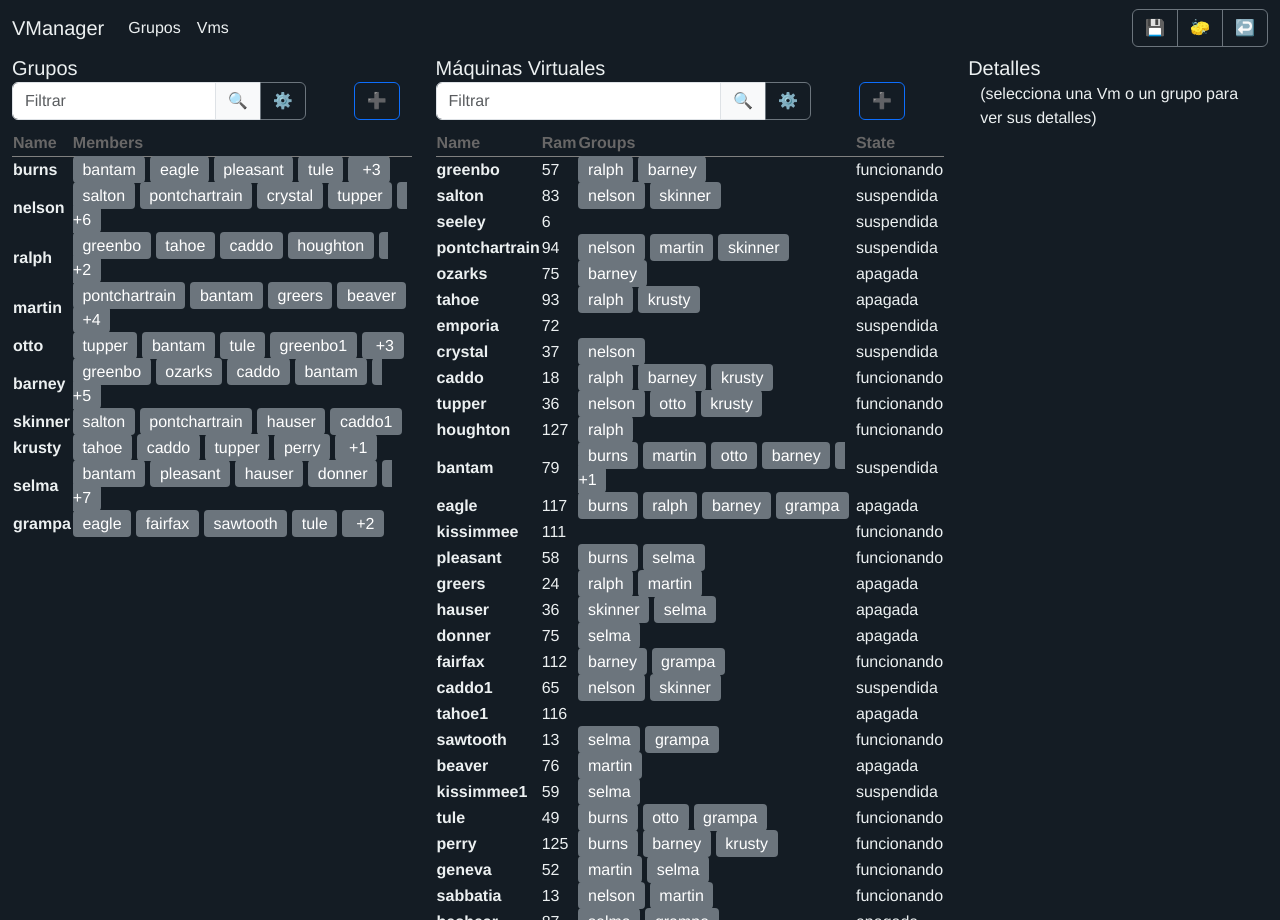
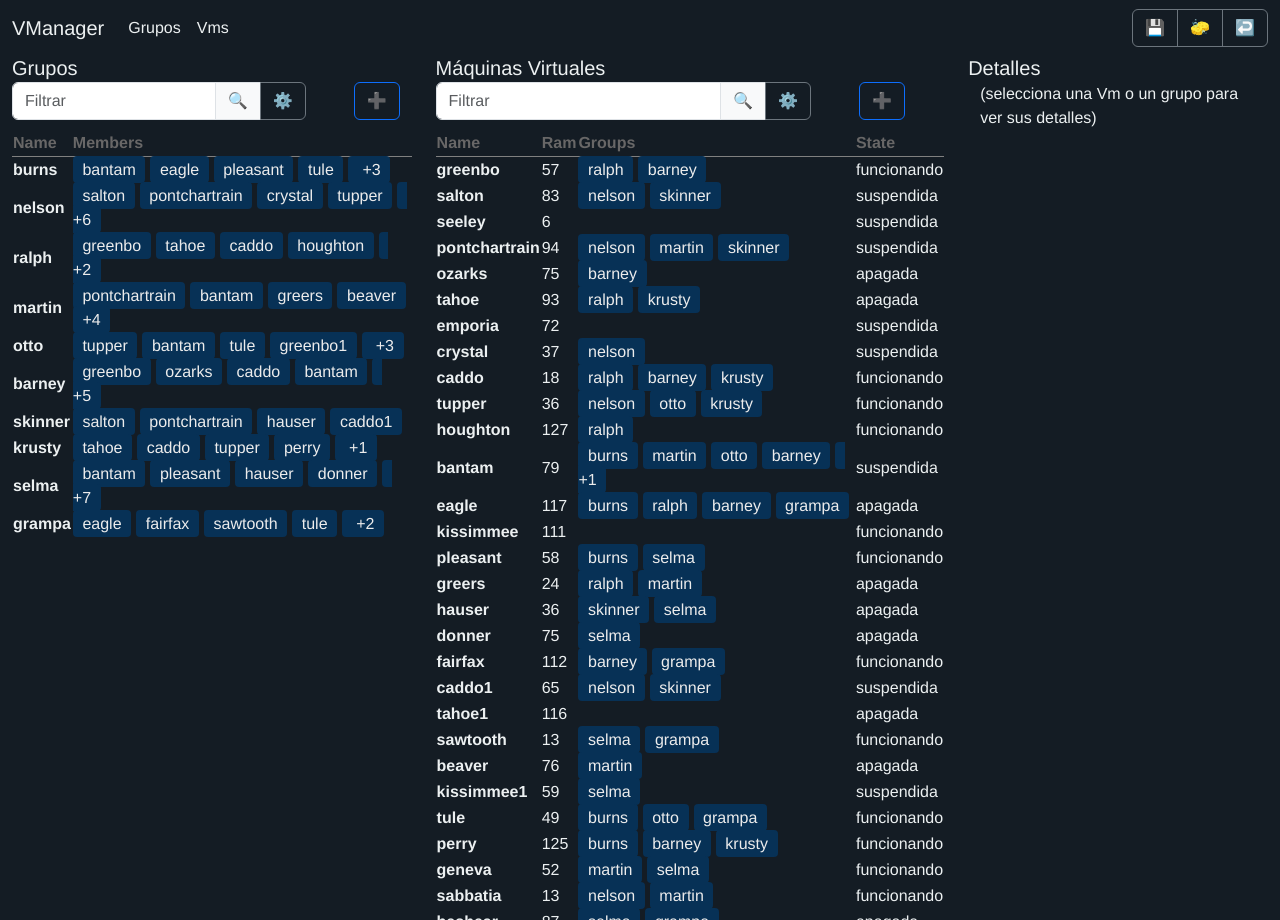
Before and after one commit to Washing-Mr8/IU_P8_G5, a Vue app in the folder iu2324/vmanager/: page / in a window 1280 px wide. Built offline with nearby package versions, Linux system fonts and the light colour scheme.

Commit message:
ultimos cambios

```diff
--- a/iu2324/vmanager/src/components/DetailsPane.vue
+++ b/iu2324/vmanager/src/components/DetailsPane.vue
@@ -69,7 +69,7 @@ function list(state) {
 <div class="btn-group">
   <button @click="$emit('editVm')" class="btn btn-outline-success" title="Editar Máquina Virtual" :disabled="element.state === VmState.RUNNING  || element.state === VmState.SUSPENDED">✏️</button>
   <button v-if="element.groups.length" class="btn btn-outline-warning" @click="$emit('filterVm')" title="Filtrar Máquina Virtual">🔬</button>
-  <button v-if="element.state !== VmState.RUNNING" class="btn btn-outline-secondary" @click="$emit('setState', VmState.RUNNING)" title="Iniciar Máquina Virtual">▶</button>
+  <button v-if="element.state !== VmState.RUNNING" class="btn btn-outline-success" @click="$emit('setState', VmState.RUNNING)" title="Iniciar Máquina Virtual">▶</button>
   <button v-if="element.state !== VmState.SUSPENDED" class="btn btn-outline-secondary" @click="$emit('setState', VmState.SUSPENDED)" title="Suspender Máquina Virtual">💤</button>
   <button v-if="element.state !== VmState.STOPPED" class="btn btn-outline-secondary" @click="$emit('setState', VmState.STOPPED)" title="Detener Máquina Virtual">🛑</button>
   <button @click="confirmDeleteVm" class="btn btn-outline-danger" title="Eliminar Máquina Virtual">🗑️</button>
--- a/iu2324/vmanager/src/components/VmGrid.vue
+++ b/iu2324/vmanager/src/components/VmGrid.vue
@@ -46,6 +46,7 @@ function sortBy(key) {
 function capitalize(str) {
   return str.charAt(0).toUpperCase() + str.slice(1)
 }
+
 </script>
 
 <template>
@@ -72,12 +73,12 @@ function capitalize(str) {
           <template v-else-if="Array.isArray(entry[key])">
             <span>
               <span v-for="(item, index) in entry[key].slice(0, 4)" :key="index"
-                style="background-color: #6c757d; color: #fff; padding: 0.3em 0.6em; border-radius: 0.25rem; margin-right: 5px;"
+                style="background-color: #073156; color: #ececec; padding: 0.3em 0.6em; border-radius: 0.25rem; margin-right: 5px;"
                   :title="resolve(item).name">
                    {{ resolve(item).name }}
               </span>
               <span v-if="entry[key].length > 4"
-                style="background-color: #6c757d; color: #fff; padding: 0.3em 0.6em; border-radius: 0.25rem;"
+                style="background-color: #073156; color: #ececec; padding: 0.3em 0.6em; border-radius: 0.25rem;"
                    :title="entry[key].slice(4).map(item => resolve(item).name).join(', ')">
                   +{{ entry[key].length - 4 }}
               </span>
```
